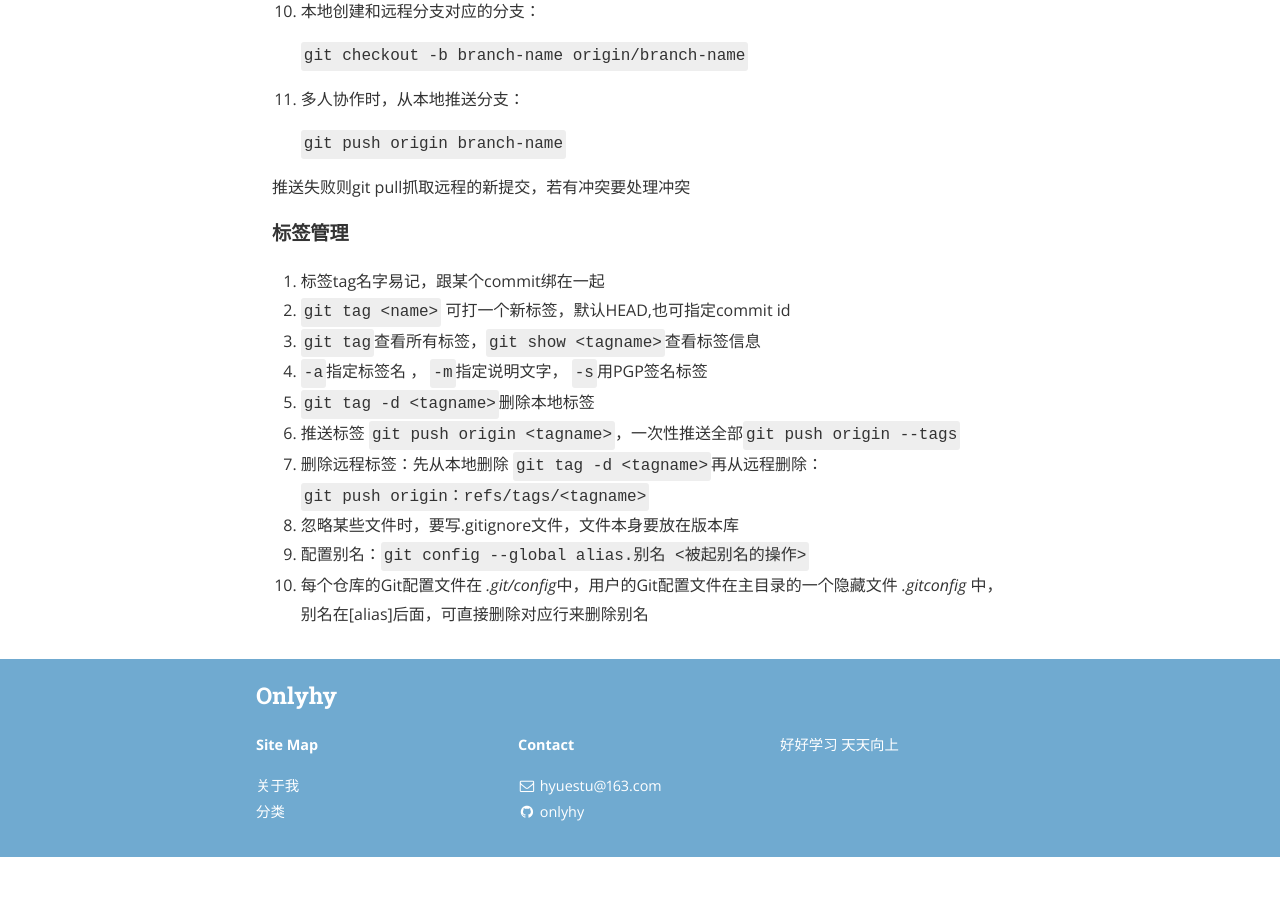
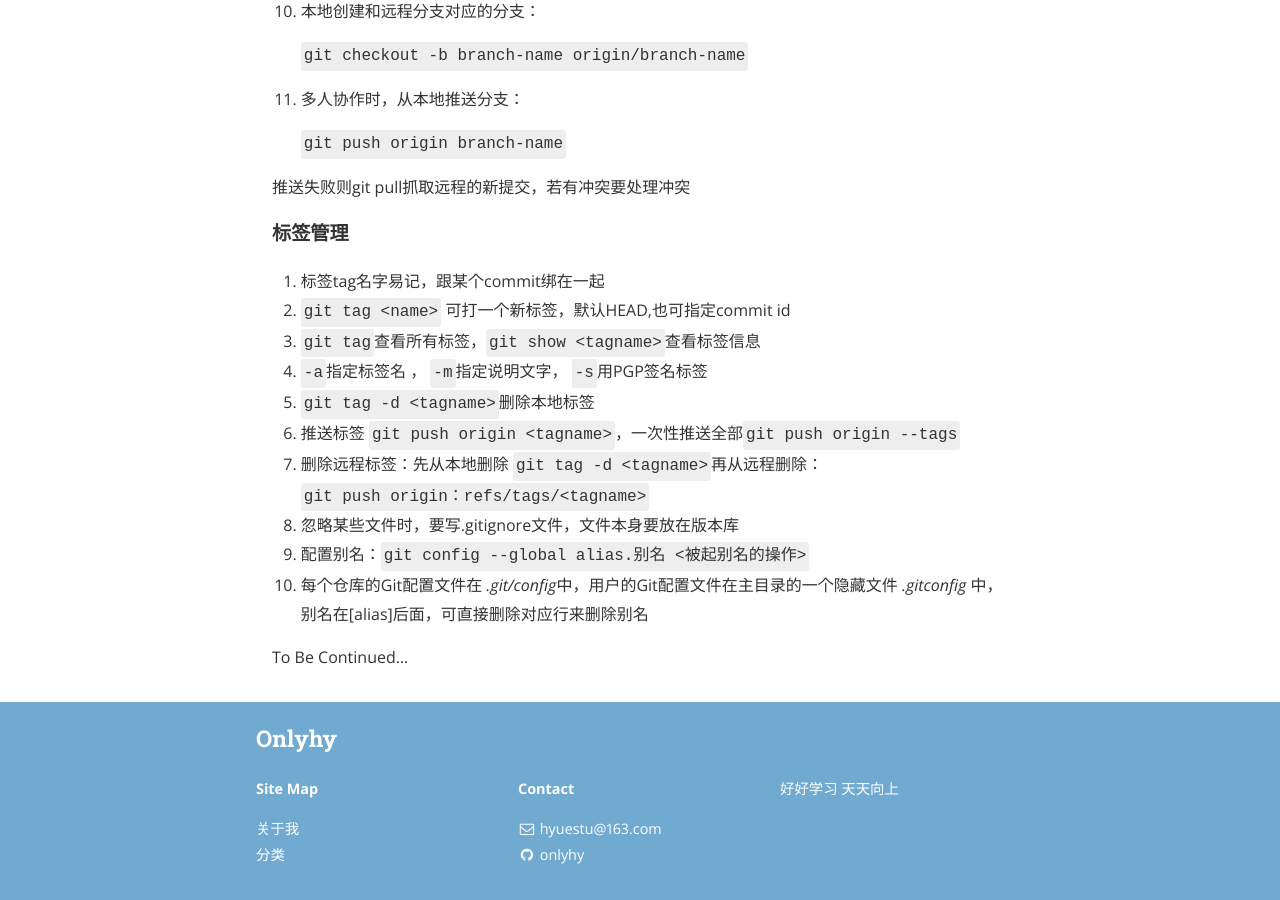
Before and after one commit to onlyhy/onlyhy.github.io, a Jekyll site: the page built from _posts/2018-04-03-gitreview.markdown, in a window 1280 px wide and 900 px high, scrolled down 2175 px. Built offline with Jekyll 4.4.1, drawn with Linux system fonts in a browser that asks for light colours; nearby versions of some CDN libraries; before the commit the page ends 3032 px from its top, so only the background shows below that.

Commit message:
continue

```diff
--- a/_posts/2018-04-03-gitreview.markdown
+++ b/_posts/2018-04-03-gitreview.markdown
@@ -84,3 +84,5 @@ author: onlyhy
 38. 忽略某些文件时，要写.gitignore文件，文件本身要放在版本库
 39. 配置别名：`git config --global alias.别名 <被起别名的操作>`
 40. 每个仓库的Git配置文件在 *.git/config*中，用户的Git配置文件在主目录的一个隐藏文件 *.gitconfig* 中，别名在[alias]后面，可直接删除对应行来删除别名
+
+To Be Continued…
```
